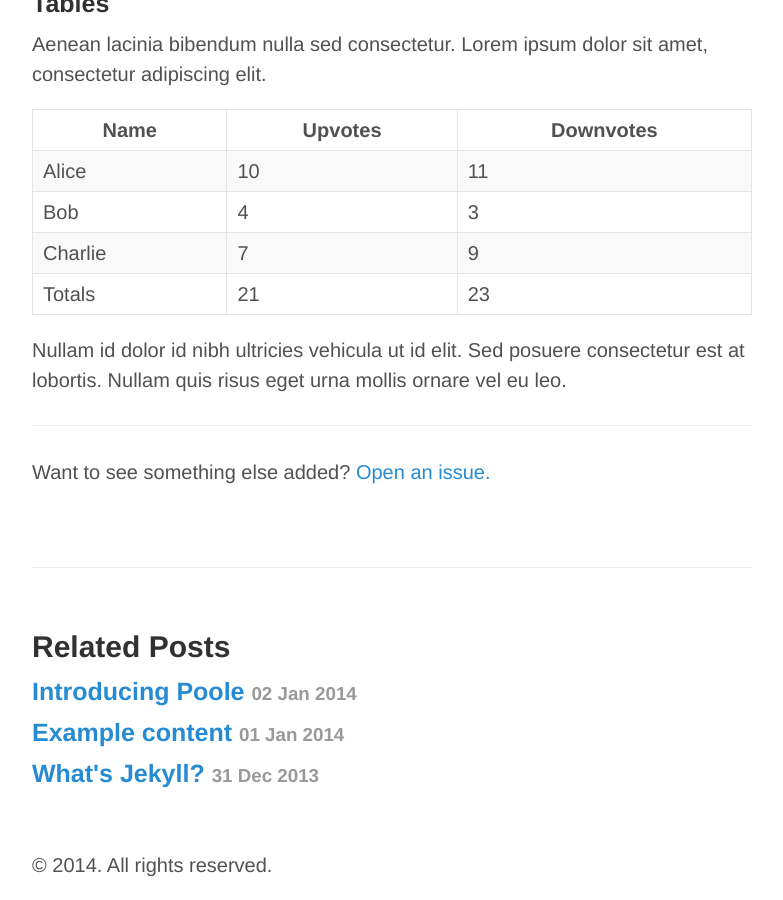
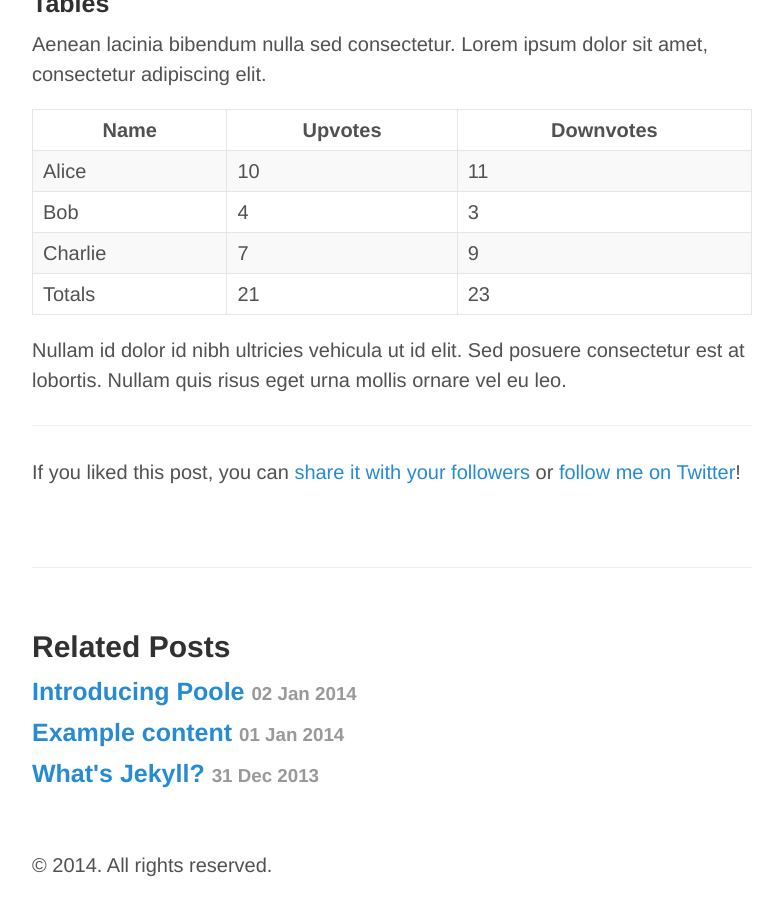
Before and after one commit to laxmynarain/laxmynarain.github.io, a Jekyll site: the page built from _posts/2014-07-29-learning.md, in a window 1280 px wide and 900 px high, scrolled down 4388 px. Shown: the whole window, without its empty margins (248-1031 px from the left). Built offline with Jekyll 4.4.1, drawn with Linux system fonts in a browser that asks for light colours; Markdown is read by kramdown in place of the engine named in the settings.

Commit message:
Added twitter share

```diff
--- /dev/null
+++ b/_includes/twitter_plug.html
@@ -0,0 +1,7 @@
+If you liked this post, you can
+<a href="https://twitter.com/intent/tweet?url={{ site.url }}{{ page.url }}&text={{ page.title }}&via=joshualande"
+   target="_blank">
+  share it with your followers</a>
+or
+<a href="https://twitter.com/lsadagopan">
+  follow me on Twitter</a>!
--- a/_posts/2014-07-29-learning.md
+++ b/_posts/2014-07-29-learning.md
@@ -135,4 +135,4 @@
 
 -----
 
-Want to see something else added? <a href="https://github.com/poole/poole/issues/new">Open an issue.</a>
+{% include twitter_plug.html %}
```
